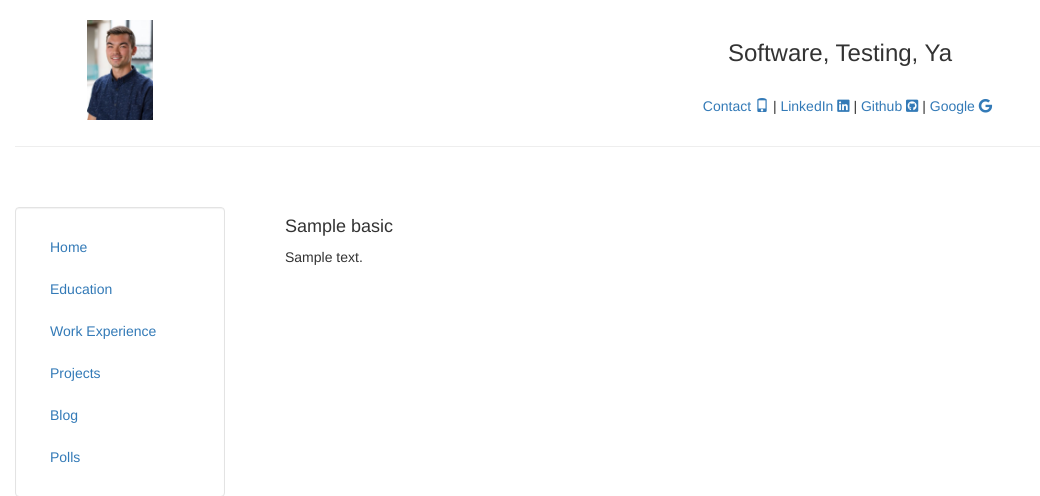
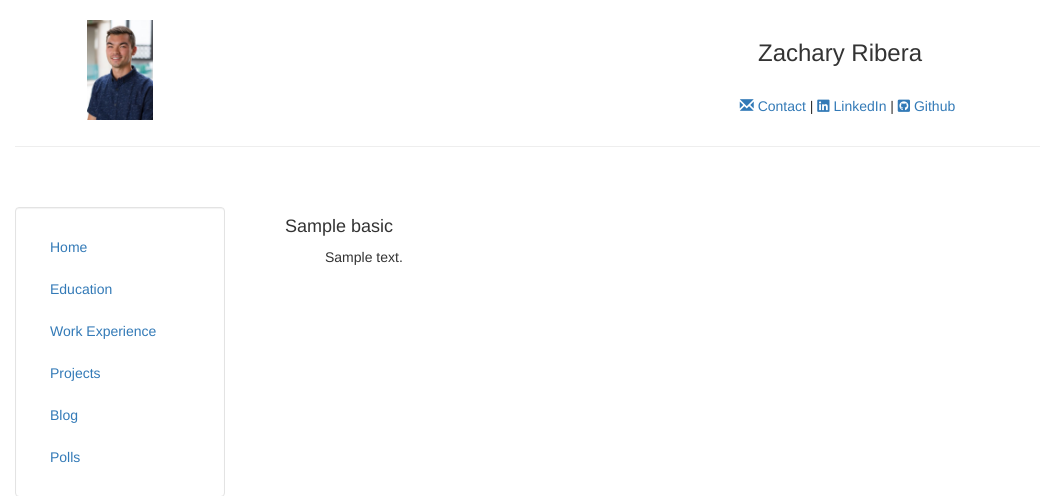
Before and after one commit to zribera18/django-portfolio-site, a Django app: page /contact/ in a window 1440 px wide. Shown: the top 496 px of the page, without its empty margins (0-1040 px from the left). Run offline with Django 3.2, Linux system fonts and the light colour scheme; tables that the repository leaves empty hold one stand-in row (values such as "Sample post"); some libraries are stand-ins or nearby versions.

Commit message:
fixed overflow, closes #7, deleted google link, closes #6

```diff
--- a/personal/templates/personal/basic.html
+++ b/personal/templates/personal/basic.html
@@ -1,12 +1,12 @@
 {% extends "personal/header.html" %}
 {% block content %}
     {% if entry_list %}
-        <div class="container">
+        <div class="container-fluid">
             {% for entry in entry_list %}
                 <h4> {{ entry.title }} </h4>
-
+			<ul>
                 <p> {{ entry.body|safe|linebreaks }} </p>
-
+			</ul>
             {% endfor %}
         </div>
     {% else %}
--- a/personal/templates/personal/header.html
+++ b/personal/templates/personal/header.html
@@ -31,10 +31,10 @@
 			<div class="col-sm-10">
 				<br>
 				<center>
-				<h3>Software, Testing, Ya</h3>
+				<h3>Zachary Ribera</h3>
 				<br>
 				<div class="container-fluid" style='margin-left:15px'>
-					<p><a href="/contact/" target="">Contact <i class="glyphicon glyphicon-phone"></i></a> | <a href="http://www.linkedin.com/in/zacharyribera" target="blank">LinkedIn <i class="fab fa-linkedin"></i></a> | <a href="http://www.github.com/zribera18" target="blank">Github <i class="fab fa-github-square"></i></a> | <a href="#" target="blank">Google <i class="fab fa-google"></i></a></p>
+					<p><a href="/contact/" target=""><i class="glyphicon glyphicon-envelope"></i> Contact </a> | <a href="http://www.linkedin.com/in/zacharyribera" target="blank"><i class="fab fa-linkedin"></i> LinkedIn </a> | <a href="http://www.github.com/zribera18" target="blank"><i class="fab fa-github-square"></i> Github </a>
     			</div>
 				</center>
 			</div>
--- a/personal/templates/personal/resume.html
+++ b/personal/templates/personal/resume.html
@@ -7,7 +7,7 @@
 	<h4> {{ entry_list.0.category }} </h4>
 	<br>
 
-	<div class="container">
+	<div class="container-fluid">
 		{% for entry in entry_list %}
 				<div class = "row flex">
 				<div class="col-sm-12 col-md-12 col-lg-2 image">
--- a/personal/views.py
+++ b/personal/views.py
@@ -22,7 +22,7 @@ class ExperienceView(generic.ListView):
 # display images and summary of personal projects
 class ProjectView(generic.ListView):
 	model = Entry
-	template_name = 'personal/new_projects.html'
+	template_name = 'personal/projects.html'
 	context_object_name = 'entry_list'
 	def get_queryset(self):
 		return Entry.objects.filter(category = 'Projects').order_by('-start_date')
```
Also changed, not shown: personal/templates/personal/new_projects.html (deleted, +0 -30 lines), personal/templates/personal/projects.html (+19 -49 lines).
